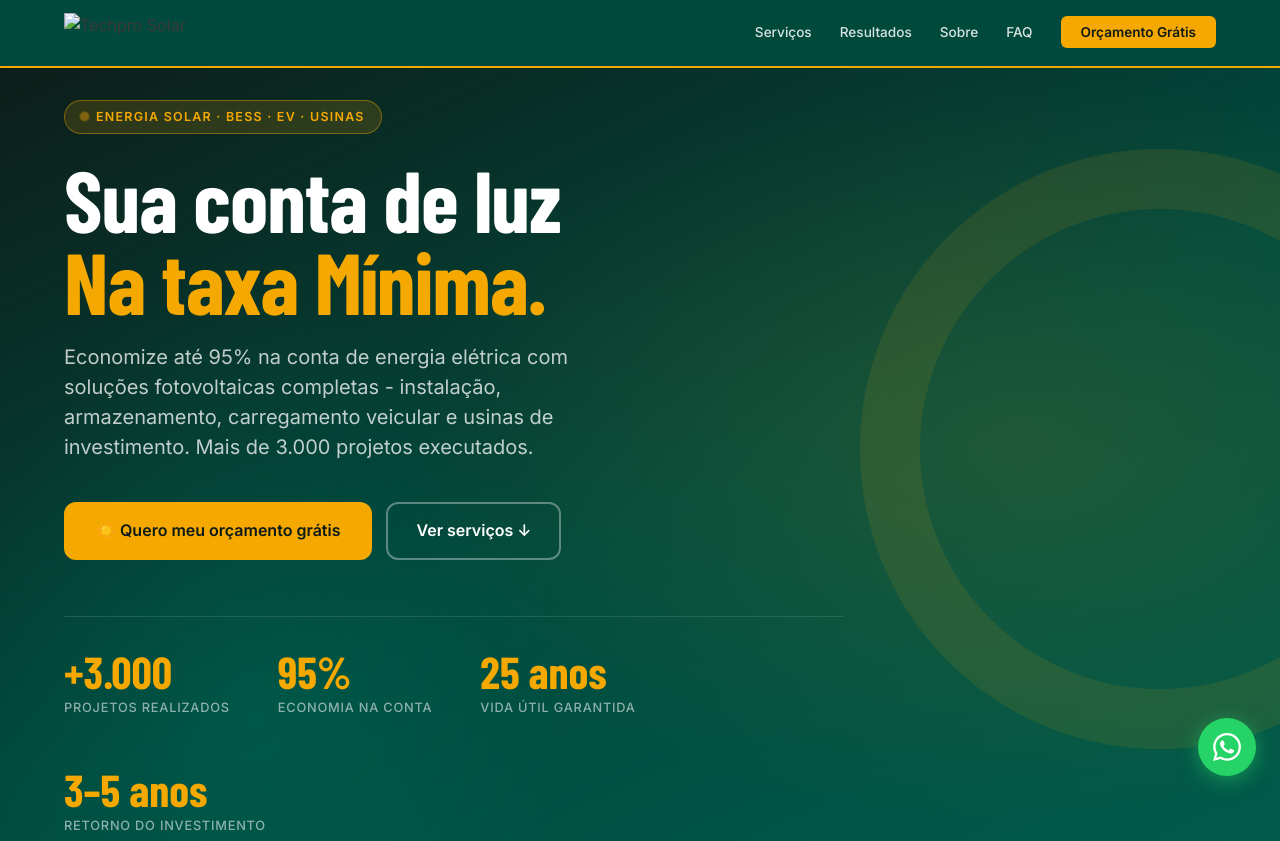
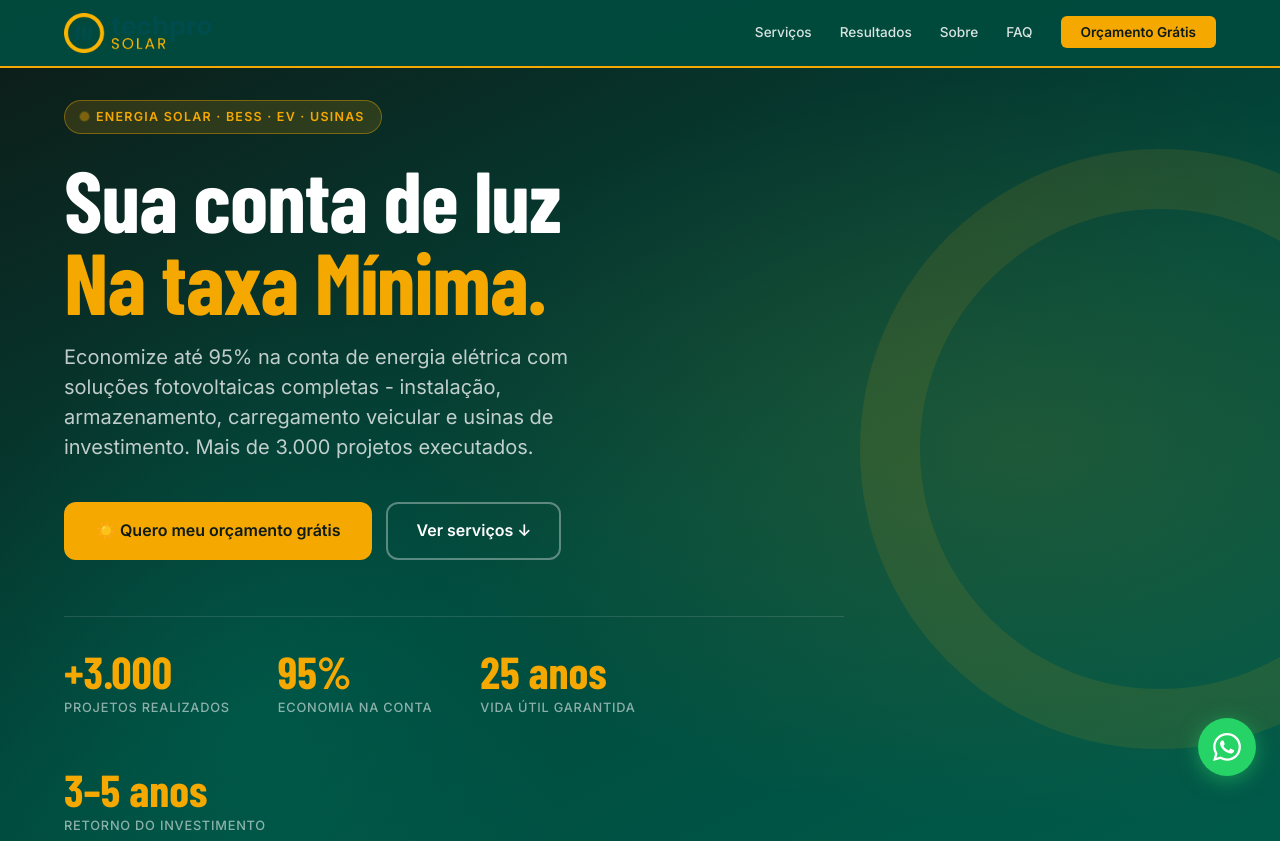
Before and after one commit to Tgo-Thiago/techprosolarv2, a plain HTML site: page techprosolar/index.html in a window 1280 px wide. Shown: the top 841 px of the page. Drawn offline with nearby package versions, Linux system fonts and the light colour scheme; a web font is replaced by a local one.

Commit message:
Update index.html

```diff
--- a/techprosolar/index.html
+++ b/techprosolar/index.html
@@ -847,7 +847,7 @@
 <!-- ─── NAV ─────────────────────────────────────────────────── -->
 <nav>
   <div class="nav-logo">
-    <img src="techprosolar/Property_1_1.png" alt="Techpro Solar" />
+    <img src="Property_1_1.png" alt="Techpro Solar" />
   </div>
   <ul class="nav-links">
     <li><a href="#servicos">Serviços</a></li>
@@ -1498,7 +1498,7 @@
 <footer>
   <div class="footer-top">
     <div class="footer-brand">
-      <img src="techprosolar/Property_1_1.png" alt="Techpro Solar" style="filter:brightness(0) invert(1);" />
+      <img src="Property_1_1.png" alt="Techpro Solar" style="filter:brightness(0) invert(1);" />
       <p>Energia solar com engenharia de verdade.<br>CNPJ: 44.150.790/0001-67</p>
     </div>
     <div class="footer-links">
```
